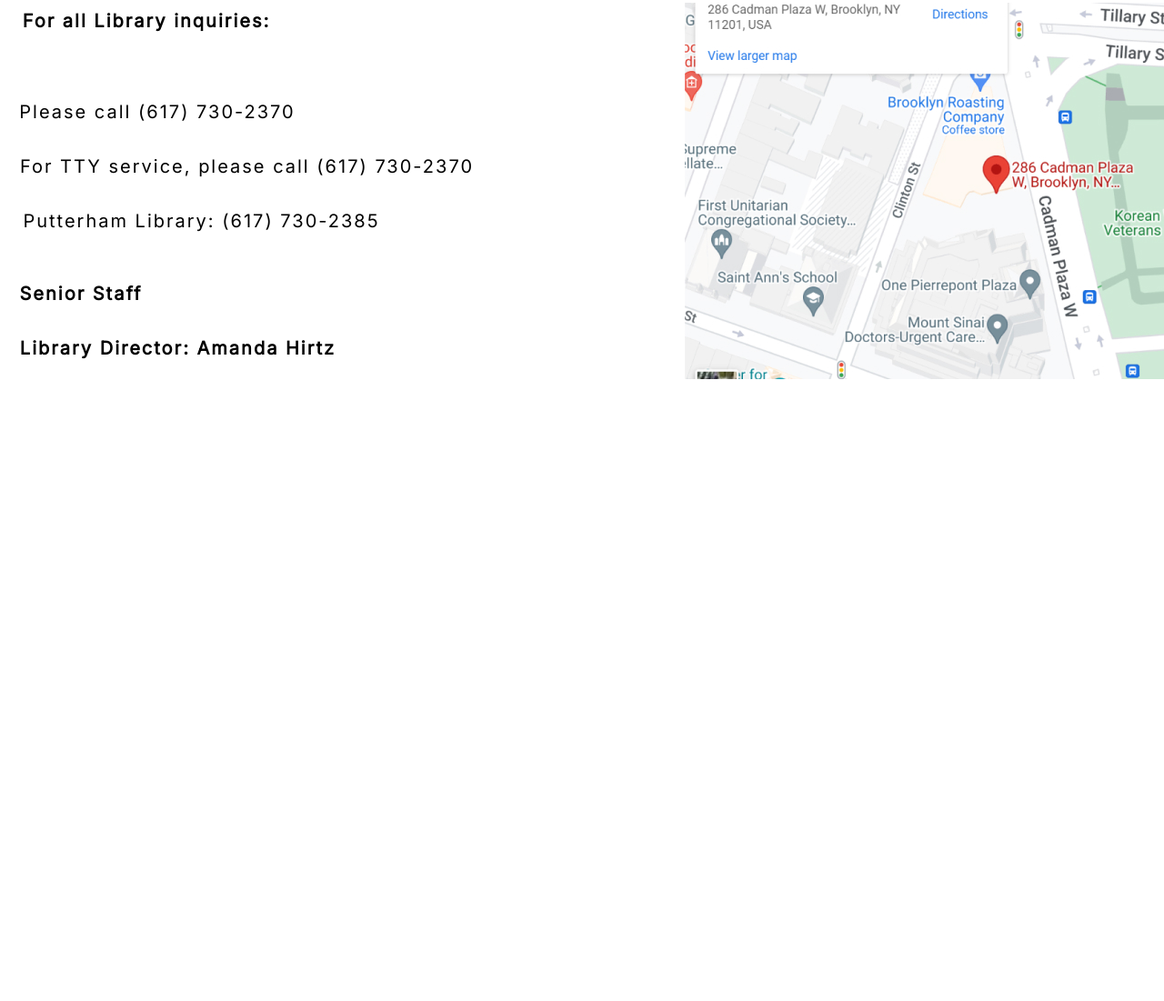
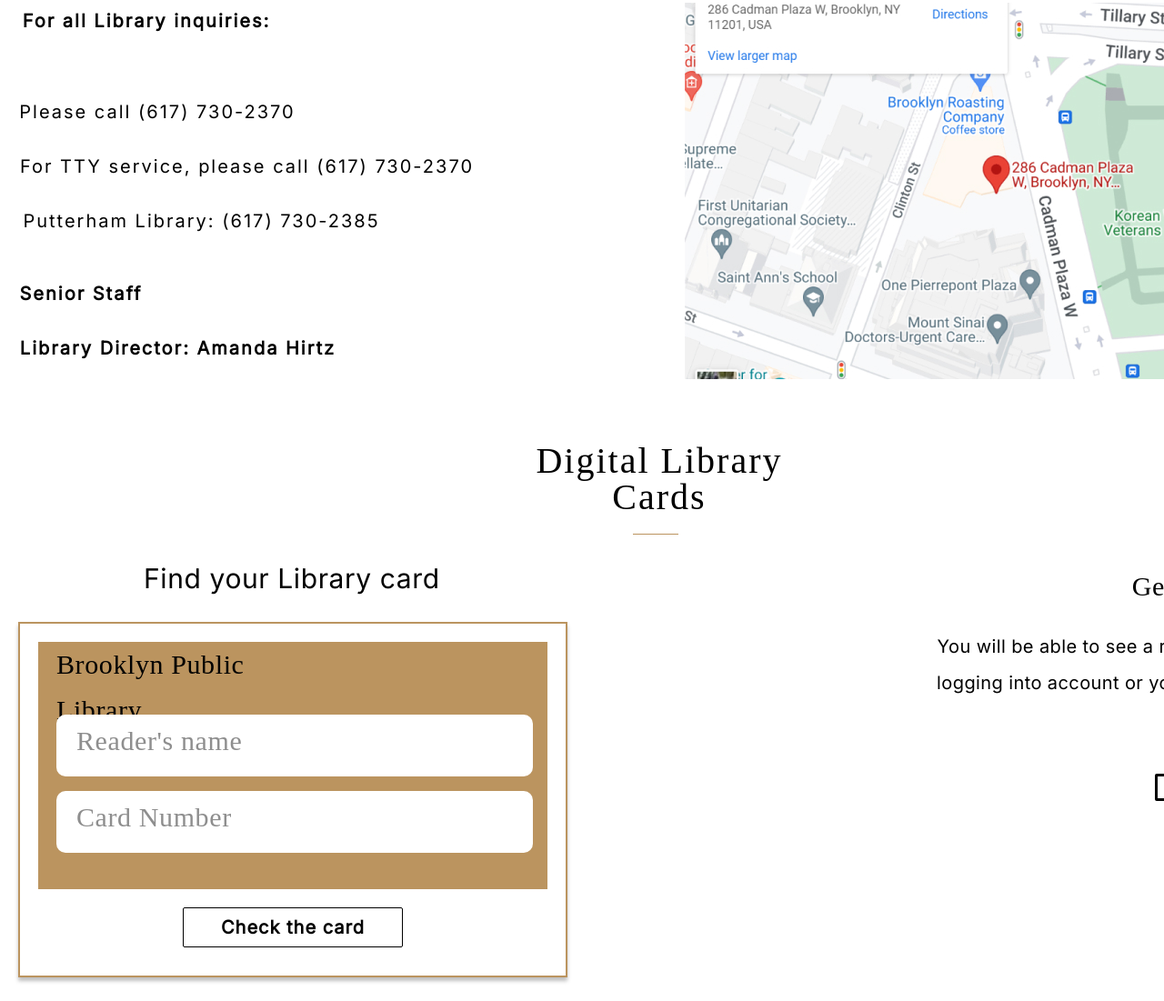
Before and after one commit to lipen76/Library, a plain HTML site: page index.html in a window 1280 px wide. Shown: the part 3995-5096 px from the top of the page at 91% size. Before the commit the page ends 4462 px from the top, so only its background shows below. Drawn offline with Linux system fonts and the light colour scheme; a web font is replaced by a local one.

Commit message:
add Reader Card block

```diff
--- a/index.html
+++ b/index.html
@@ -197,6 +197,31 @@
         </div>
     </div>
 </div>
+<div class="library_card">
+    <h2 class="library_card_title">Digital Library Cards</h2>
+    <br>
+    <div class="library_card_content">
+        <div class="find_your_library_card">
+            <p class="find_your_library_card_title">Find your Library card</p>
+            <div class="card_body">
+                <form class="form_card">
+                    <p class="form_card_title">Brooklyn Public Library</p>
+                    <p class="form_input"><input type="name" placeholder="Reader's name"></p>
+                    <p class="form_input"><input type="number" placeholder="Card Number"></p>
+                </form>
+                <a href="" class="card_form_button"><button type= "button">Check the card</button></a>
+            </div>
+        </div>
+        <div class="get_reader_card">
+            <p class="get_reader_card_title">Get Reader Card</p>
+            <p class="get_reader_card_description">You will be able to see a reader card after logging into account or you can register a new account</p>
+            <div class="get_reader_card_buttons">
+                <a href="" class="get_reader_card_button"><button type= "button">Sign up</button></a>
+                <a href="" class="get_reader_card_button"><button type= "button">Log in</button></a>
+            </div>
+        </div>
+    </div>
+</div>
 </main>
     <footer>
 
--- a/style.css
+++ b/style.css
@@ -610,3 +610,167 @@ background-color: black;
 .contact_phone:hover {
     color: #BB945F;
 }
+.library_card {
+    width: 1440px;
+    height: 614px;
+    margin-top: 20px;
+}
+.library_card_title {
+    width: 382px;
+    height: 40px;
+    margin-top: 20px;
+    margin-left: 534px;
+    font-family: 'Forum', serif;
+    font-size: 40px;
+    font-weight: 400;
+    line-height: 40px;
+    letter-spacing: 2px;
+    text-align: center;
+}
+.library_card_title::after {
+    content: '';
+    display: block;
+    width: 50px;
+    height: 1px;
+    background-color: #BB945F;
+    margin-top: 20px;
+    margin-left: 162px;
+}
+.library_card_content {
+    display: flex;
+    width: 1440px;
+    height: 453px;
+    margin-top: 20px;
+    margin-left: 20px;
+    justify-content: space-between;
+    flex-direction: row;
+}
+.find_your_library_card {
+    width: 600px;
+    height: 453px;
+    margin-block-end: 0em;
+    margin-top: 20px;
+}
+.get_reader_card {
+    width: 456px;
+    height: 253px;
+    margin-right: 20px;
+}
+.find_your_library_card_title {
+    width: 334px;
+    height: 36px;
+    margin-left: 138px;
+    font-family: 'Inter', sans-serif;
+    font-size: 30px;
+    font-weight: 400;
+    line-height: 36px;
+    letter-spacing: 0.02em;
+    text-align: left;
+    margin-block-start: 0em;
+}
+.card_body {
+    width: 600px;
+    height: 387px;
+    border: 2px solid #BB945F;
+    box-shadow: 0px 4px 4px 0px rgba(0, 0, 0, 0.25);
+}
+.form_card {
+    width: 560px;
+    height: 272px;
+    margin-top: 20px;
+    margin-left: 20px;
+    background-color:#BB945F;
+}
+.form_card_title {
+    width: 294px;
+    height: 50px;
+    margin-top: 20px;
+    margin-left: 20px;
+    font-family: 'Forum', serif;
+    font-size: 30px;
+    font-weight: 400;
+    line-height: 50px;
+    letter-spacing: 0.02em;
+    text-align: left;
+}
+.form_input input {
+    width: 520px;
+    height: 66px;
+    margin-left: 20px;
+    border-radius: 10px;
+    border: none;
+}
+.form_input input::placeholder {
+    width: 182px;
+    height: 50px;
+    padding-top: 50%;
+    padding-left: 20px;
+    font-family: 'Forum', serif;
+    font-size: 30px;
+    font-weight: 400;
+    line-height: 50px;
+    letter-spacing: 0.02em;
+    color: #8E8E8E;
+}
+.card_form_button button {
+    width: 242px;
+    height: 44px;
+    margin-top: 20px;
+    margin-left: 179px;
+    padding: 10px, 40px, 10px, 40px;
+    border-radius: 2px;
+    border: 1px, solid, #000;
+    background-color: #fff;
+    font-family: 'Inter', sans-serif;
+    font-size: 20px;
+    font-weight: 700;
+    line-height: 24px;
+    letter-spacing: 1px;
+    text-align: center;
+    cursor: pointer;
+}
+.card_form_button button:hover {
+    background-color: #BB945F;
+}
+.get_reader_card_title {
+    width: 220px;
+    height: 33px;
+    margin-left: 256px;
+    font-family: 'Forum', serif;
+    font-size: 30px;
+    font-weight: 400;
+    line-height: 33px;
+    letter-spacing: 0.02em;
+    text-align: center;
+}
+.get_reader_card_description {
+    width: 456px;
+    height: 120px;
+    margin-top: 20px;
+    font-family: 'Inter', sans-serif;
+    font-size: 20px;
+    font-weight: 400;
+    line-height: 40px;
+    letter-spacing: 0.02em;
+    text-align: right;
+}
+.get_reader_card_buttons {
+    display: flex;
+    flex-direction: row;
+    width: 456px;
+    justify-content: end;
+}
+.get_reader_card_button button{
+    width: 75px;
+    height: 30px;
+    margin-top: 20px;
+    border-radius: 2px;
+    border: solid;
+    margin-left: 20px;
+    background-color: #fff;
+    outline-style: none;
+    cursor: pointer;
+}
+.get_reader_card_button button:hover {
+    background-color: #BB945F;
+}
```
